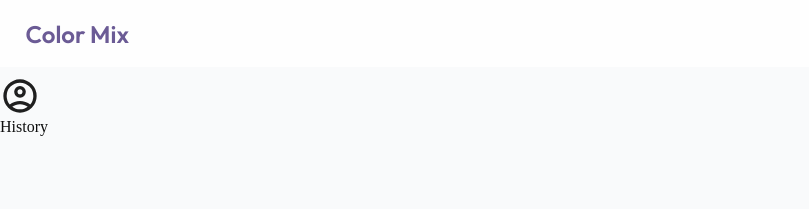
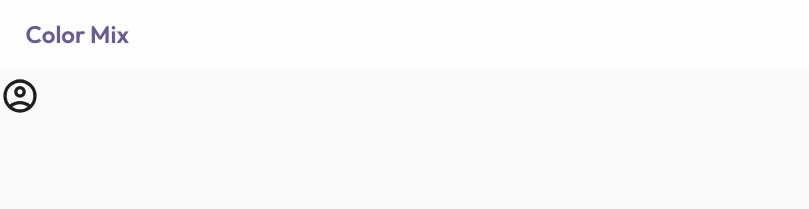
Before and after one commit to InvisibleTomato/color-mix, a Next.js app: page /home in a window 1280 px wide. Shown: the top 209 px of the page, without its empty margins (0-809 px from the left). Built offline with nearby package versions, Linux system fonts and the light colour scheme.

Commit message:
🔥 通常のHomeからHistoryコンポーネントを削除

```diff
--- a/src/app/home/page.tsx
+++ b/src/app/home/page.tsx
@@ -1,14 +1,11 @@
 // src/app/home/page.tsx
 import styles from "./home.module.scss";
 import Profile from "@/app/components/Profile/Profile";
-import History from "@/app/components/History/History";
 
 const Home = () => {
   return (
     <div className={styles.homeContainer}>
       <Profile />
-      {/* 履歴コンポーネント */}
-      <History />
     </div>
   );
 };
```
